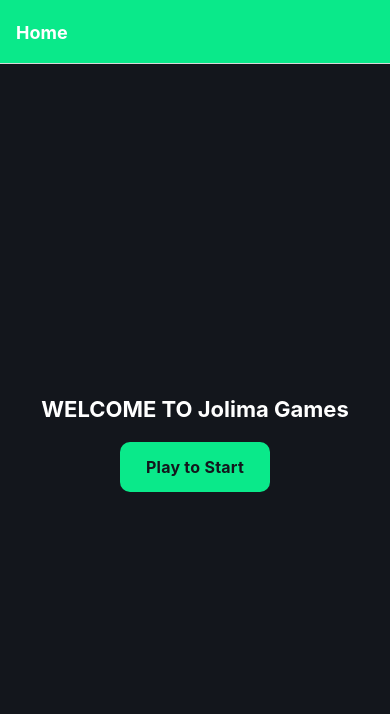
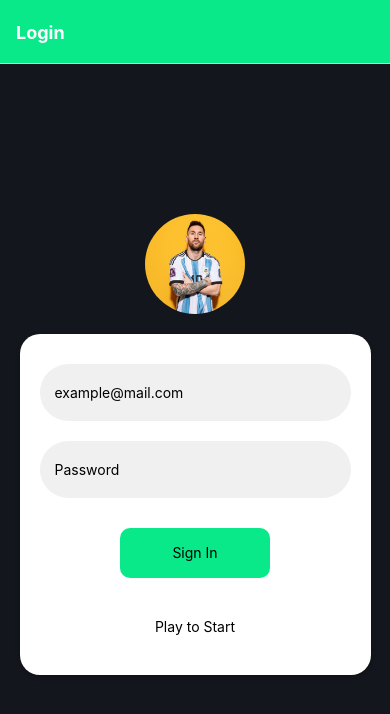
Before and after one commit to jolimadev2/updateApp3Games, a React Native app: screen /Login in a window 390 px wide. Shown: the top 714 px of the page. Built offline with nearby package versions, Linux system fonts and the light colour scheme.

Commit message:
LogIn Screen in Progess

```diff
--- a/App.jsx
+++ b/App.jsx
@@ -7,6 +7,11 @@
 import Game1Screen from "./screens/Game1Screen";
 import Game2Screen from "./screens/Game2Screen";
 import Game3Screen from "./screens/Game3Screen";
+import LogInScreen from "./screens/LogInScreen";
+
+
+
+
 
 const Stack = createNativeStackNavigator();
 
@@ -14,6 +19,16 @@
   return (
     <NavigationContainer>
       <Stack.Navigator>
+      <Stack.Screen
+          name="Login"
+          component={LogInScreen}
+          options={{
+            title: "Login",
+            headerStyle: styles.headerStyle,
+            headerTintColor: "#fff",
+            headerTitleStyle: styles.headerTitleStyle,
+          }}
+        />
         <Stack.Screen
           name="Home"
           component={HomeScreen}
--- a/screens/GamesListScreen.jsx
+++ b/screens/GamesListScreen.jsx
@@ -1,4 +1,4 @@
-import React, { useState } from "react";
+import React from "react";
 import {
   StyleSheet,
   TouchableOpacity,
@@ -13,7 +13,7 @@
 
 const GamesListScreen = ({ navigation }) => {
   const handleOnPress = (selectedGame) => {
-    navigation.navigate(selectedGame); // Navegar a la pantalla seleccionada
+    navigation.navigate(selectedGame);
   };
 
   return (
--- /dev/null
+++ b/screens/LogInScreen.jsx
@@ -0,0 +1,99 @@
+import React from "react";
+import {
+  Text,
+  StyleSheet,
+  View,
+  TextInput,
+  TouchableOpacity,
+  Image
+} from "react-native";
+
+const LogInScreen = ({navigation}) => {
+  return (
+    <View style={styles.container}>
+      <View>
+        <Image
+          source={require("../assets/images/messiProfile.png")}
+          style={styles.profileImg}
+        />
+      </View>
+
+      <View style={styles.card}>
+        <View style={styles.cardPlaceholder}>
+          <TextInput
+            placeholder="example@mail.com"
+            style={{ paddingHorizontal: 15 }}
+          />
+        </View>
+
+        <View style={styles.cardPlaceholder}>
+          <TextInput placeholder="Password" style={{ paddingHorizontal: 15 }} />
+        </View>
+
+        <View style={styles.buttonContainer}>
+          <TouchableOpacity style={styles.loginButton}>
+            <Text>Sign In</Text>
+          </TouchableOpacity>
+        </View>
+        <View style={styles.buttonContainer}>
+        <TouchableOpacity style={styles.button} onPress={() => navigation.navigate("Home")}>
+          <Text style={styles.text}>Play to Start</Text>
+        </TouchableOpacity>
+      </View>
+      </View>
+    </View>
+  );
+};
+
+const styles = StyleSheet.create({
+  container: {
+    flex: 1,
+    alignItems: "center",
+    justifyContent: "center",
+    backgroundColor: "#13161c",
+  },
+  profileImg: {
+    width: 100,
+    height: 100,
+    borderRadius: 50,
+    borderColor: "white",
+  },
+  card: {
+    margin: 20,
+    backgroundColor: "white", //maybe change it later
+    borderRadius: 20,
+    width: "90%",
+    padding: 20,
+    shadowColor: "#000",
+    shadowOffset: {
+      width: 0,
+      height: 2,
+    },
+    shadowOpacity: 0.25, //like fade shadow
+    shadowRadius: 4, //a round shadow
+    elevation: 5, //like z-index effect bro
+  },
+  cardPlaceholder:{
+    paddingVertical: 20,
+    backgroundColor:'#f0f0f0', //change it later
+    borderRadius:30,
+    marginVertical: 10,
+  },
+  buttonContainer: {
+    flexDirection: "column",
+    alignItems: "center",
+    justifyContent: "center",
+    marginTop: 20,
+    marginBottom: 20,
+  },
+  loginButton: {
+    backgroundColor: "#0ae98a",
+    justifyContent: "center",
+    alignItems: "center",
+    borderRadius: 10,
+    fontSize: 16,
+    width: 150,
+    height: 50,
+  },
+});
+export default LogInScreen;
```
Also changed, not shown: assets/images/messiProfile.png (added), 1 other file (tests, documents, lock files or other folders).
